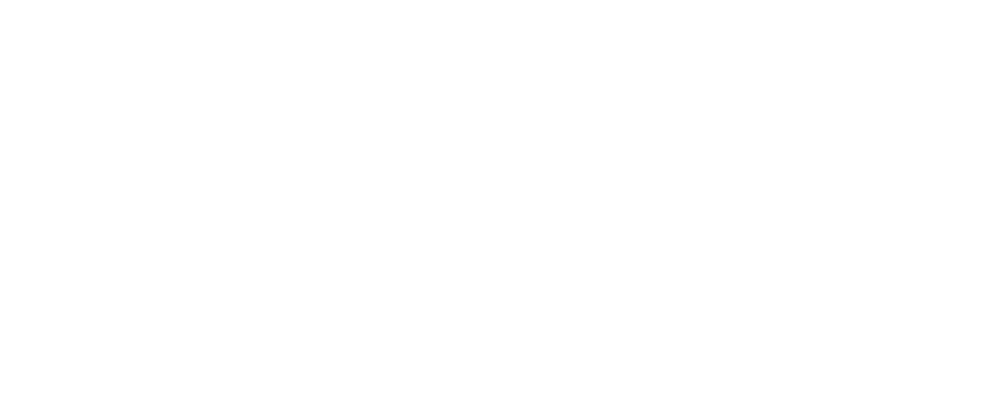
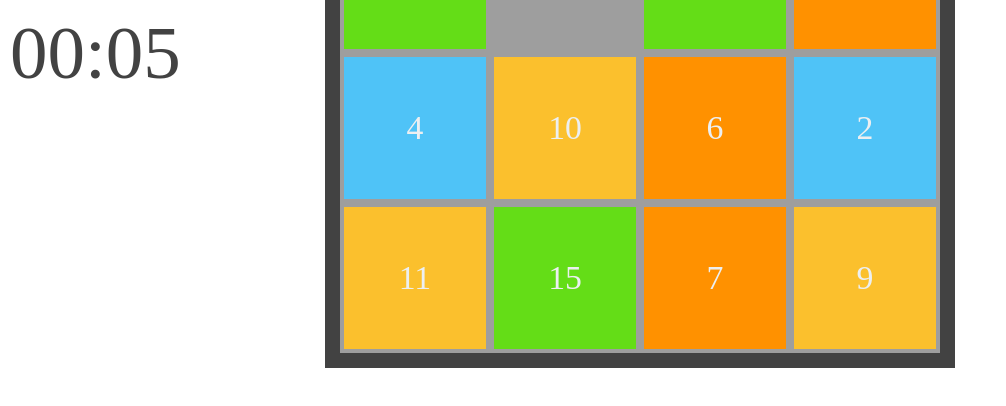
Before and after one commit to SyunsukeOta/nuxt-15puzzle-app, a Nuxt app: page /play in a window 1280 px wide. Before the commit this address had no page. Shown: the top 406 px of the page, without its empty margins (0-1006 px from the left). Built offline with nearby package versions, Linux system fonts and the light colour scheme.

Commit message:
aタグをnuxt-linkタグに変更してページ遷移をnuxtに任せた。

```diff
--- a/assets/css/frame.css
+++ b/assets/css/frame.css
@@ -4,4 +4,5 @@
   height: 600px;
   border-width: 15px;
   border-style: solid;
+  box-sizing: content-box;
 }
--- a/pages/index.vue
+++ b/pages/index.vue
@@ -2,11 +2,11 @@
   <section>
     <p class="title tx_black" id="fifpuzzle">15パズル</p>
     <div class="text tx_black" id="desc">15パズルは、<br>ブロックをスライドさせて<br>この形にするゲームです。</div>
-    <a href="play.html">
+    <nuxt-link to="play">
       <div class="black button" id="startbutton">
         <div class="bt_text tx_white text">始める</div>
       </div>
-    </a>
+    </nuxt-link>
     <div id="base">
       <div class="gray frout_black frame" id="right">
         <div class="container">
@@ -97,6 +97,5 @@
   left: 693px;
   position: absolute;
   transform: translate(0, -50%);
-  box-sizing: content-box;
 }
 </style>
--- /dev/null
+++ b/pages/play.vue
@@ -0,0 +1,185 @@
+<template>
+  <section>
+    <div id="base">
+      <div class="timer tx_black">{{ minutes }}:{{ seconds }}</div>
+      <div class="gray frout_black frame" id="sample">
+        <div v-for="(bData, index) in blockData" :key="index">
+          <div class="container">
+            <div class="block" v-for="(data, id) in bData" :class="data.color" @click="clickEvent(id,index)" :key="id">
+              <div class="text tx_white bl_text bold">
+                {{ data.number }}
+              </div>
+            </div>
+          </div>
+        </div>
+      </div>
+    </div>
+  </section>
+</template>
+<script>
+export default {
+  data: function() {
+    return {
+      color: "green",
+      direction: ["left", "right", "top", "bottom"],
+      moveCount: 1000,
+      timerCount: 0,
+      timerObject: null,
+      seconds: '00',
+      minutes: '00',
+      holeX: 0,
+      holeY: 0,
+      dir: '',
+      checkPoint: 0,
+      blockData: [
+        [
+          { color: "blue", number: 1 },
+          { color: "blue", number: 2 },
+          { color: "blue", number: 3 },
+          { color: "blue", number: 4 },
+        ],
+        [
+          { color: "orange", number: 5 },
+          { color: "orange", number: 6 },
+          { color: "orange", number: 7 },
+          { color: "orange", number: 8 },
+        ],
+        [
+          { color: "yellow", number: 9 },
+          { color: "yellow", number: 10 },
+          { color: "", number: null },
+          { color: "yellow", number: 12 },
+        ],
+        [
+          { color: "green", number: 13 },
+          { color: "green", number: 14 },
+          { color: "yellow", number: 11 },
+          { color: "green", number: 15 },
+        ]
+      ]
+    }
+  },
+  methods: {
+        clickEvent: function(x,y) {
+      this.checkMove(x,y);
+      this.checkCorrect();
+    },
+    checkMove: function(x,y) {
+      if (x>0 && !this.blockData[y][x-1].number) {
+        this.move(x,y,"left");
+      }
+      if (x<3 && !this.blockData[y][x+1].number) {
+        this.move(x,y,"right");
+      }
+      if (y>0 && !this.blockData[y-1][x].number) {
+        this.move(x,y,"top");
+      }
+      if (y<3 && !this.blockData[y+1][x].number) {
+        this.move(x,y,"bottom");
+      }
+    },
+    checkHole: function(x, y, direction) {
+      if (direction == "left" && x<3) {
+        this.move(x+1, y, "left");
+        this.holeX++;
+      }
+      if (direction == "right" && x>0) {
+        this.move(x-1, y, "right");
+        this.holeX--;
+      }
+      if (direction == "top" && y<3) {
+        this.move(x, y+1, "top");
+        this.holeY++;
+      }
+      if (direction == "bottom" && y>0) {
+        this.move(x, y-1, "bottom");
+        this.holeY--;
+      }
+    },
+    move: function(x,y,direction) {
+      let pointX = x, pointY = y;
+      if (direction === "left") pointX--;
+      if (direction === "right") pointX++;
+      if (direction === "top") pointY--;
+      if (direction === "bottom")pointY++;
+      this.blockData[pointY][pointX].color = this.blockData[y][x].color;
+      this.blockData[pointY][pointX].number = this.blockData[y][x].number;
+      this.blockData[y][x].color = "";
+      this.blockData[y][x].number = null;
+    },
+    checkCorrect: function() {
+      for(let i=0; i<15; i++) {
+        this.checkPoint = this.blockData[Math.floor(i/4)][i%4].number;
+        if (this.checkPoint-(i+1)) return;
+      }
+      console.log("Yes");
+      this.correct();
+    },
+    correct: function() {
+      this.stop();
+      localStorage.setItem('count', this.timerCount.toString());
+      location.href = './result.html';
+    },
+    convert: function() {
+      this.seconds = (this.timerCount%60).toString(10);
+      if (this.seconds.length == 1) {
+        this.seconds = '0' + this.seconds;
+      }
+      this.minutes = (Math.floor(this.timerCount/60)).toString(10);
+      if (this.minutes.length == 1) {
+        this.minutes = '0' + this.minutes;
+      }
+    },
+    count: function() {
+      this.timerCount++;
+      this.convert();
+    },
+    start: function() {
+      console.log('OK');
+      this.timerCount = 0;
+      this.timerObject = setInterval(this.count, 1000);
+    },
+    stop: function() {
+      clearInterval(this.timerObject);
+    }
+  },
+  mounted: function () {
+    console.log('mounted');
+    for(let i=0; i<16; i++) {
+      if (!this.blockData[Math.floor(i/4)][i%4].number) {
+        this.holeX = i%4;
+        this.holeY = Math.floor(i/4);
+      }
+    }
+    for(let i=0; i<this.moveCount; i++) {
+      this.dir = this.direction[Math.floor(Math.random()*4)];
+      this.checkHole(this.holeX, this.holeY, this.dir);
+    }
+    this.start();
+  }
+}
+</script>
+<style>
+html {
+  height: 100%;
+}
+
+body {
+  height: 100%;
+  margin: 0;
+}
+
+#base {
+  position: relative;
+  width: 100%;
+  height: 100%;
+}
+
+#sample {
+  position: absolute;
+  top: 50%;
+  left: 50%;
+  transform: translate(-50%, -50%);
+}
+
+</style>
```
